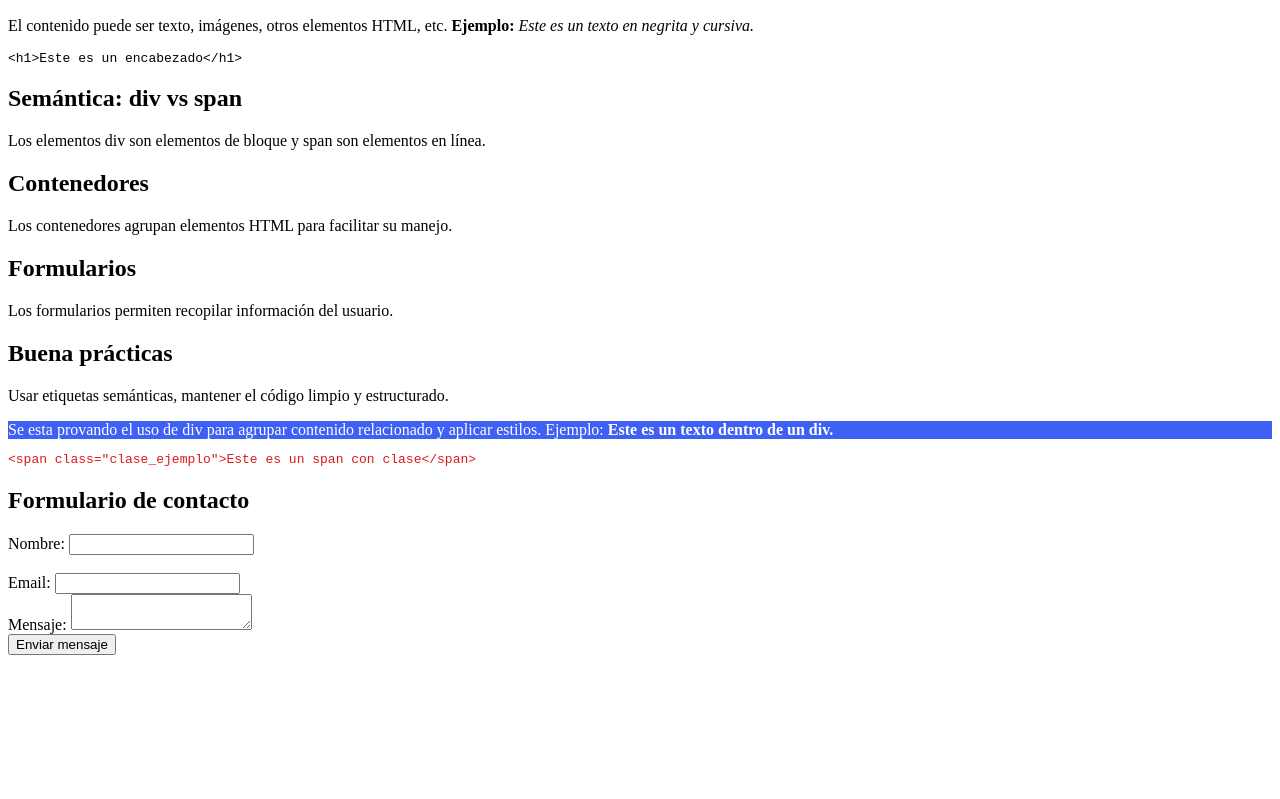
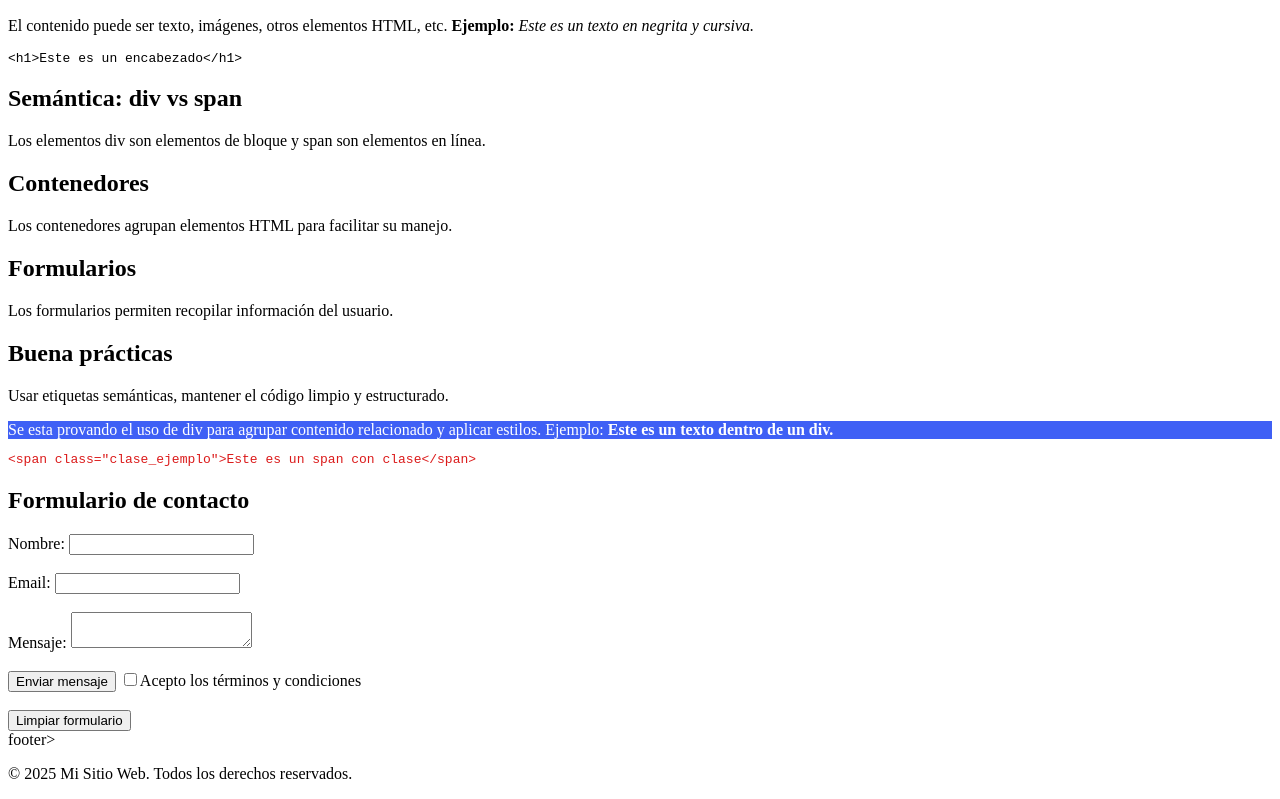
Before and after one commit to LuisFernandoSR/mi-primer-repo, a plain HTML site: page pagina2.html in a window 1280 px wide. Shown: the part 357-1156 px from the top of the page. Before the commit the page ends 1020 px from the top, so only its background shows below. Drawn offline with Linux system fonts and the light colour scheme.

Commit message:
feat: Mejora el formulario de contacto agregando nuevos campos y un botón de reinicio

```diff
--- a/pagina2.html
+++ b/pagina2.html
@@ -81,16 +81,21 @@
         <form>
           <label for="nombre">Nombre:</label>
           <input type="text" id="nombre" name="nombre" required />
-          <br /><br>
+          <br><br>
           <label for="email">Email:</label>
           <input type="email" id="email" name="email" required />
-          <br />
+          <br><br>
           <label for="mensaje">Mensaje:</label>
           <textarea id="mensaje" name="mensaje"></textarea>
-          <br />
+          <br><br>
           <input type="submit" value="Enviar mensaje" />
+          <input type="checkbox">Acepto los términos y condiciones
+          <br><br>
+          <input type="reset" value="Limpiar formulario" />
         </form>
       </section>
     </main>
+    footer>
+      <p>&copy; 2025 Mi Sitio Web. Todos los derechos reservados.</p>
   </body>
 </html>
```
